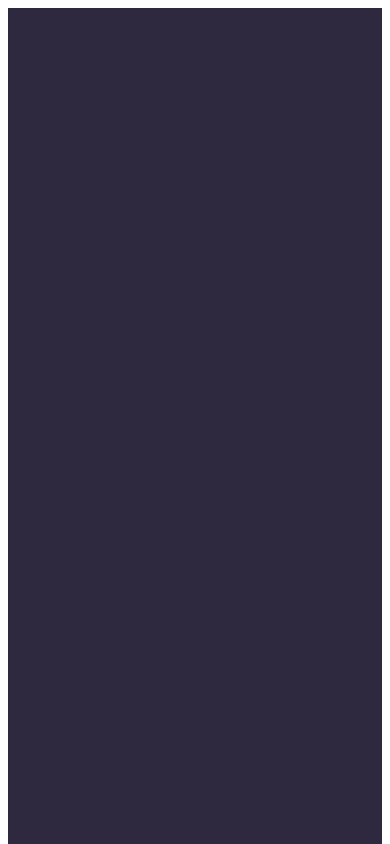
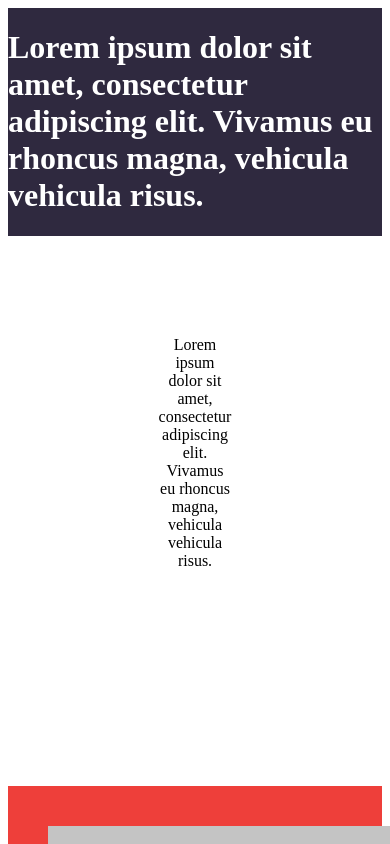
Before and after one commit to catI538/Formadito, a plain HTML site: page index.html in a window 390 px wide. Shown: the top 844 px of the page. Drawn offline with Linux system fonts and the light colour scheme.

Commit message:
responsive

```diff
--- a/css/home.css
+++ b/css/home.css
@@ -1,25 +1,43 @@
 .grid-container {
   display: grid;
   grid-template-columns: repeat(4, 1fr);
-  grid-template-rows: repeat(3, 1fr);
-  gap: 1px 1px;
-  grid-template-areas: "titulo titulo titulo titulo" "centro centro centro centro" "footer footer footer footer";
+  grid-template-rows: min-max(100px, auto);
+  column-gap: none;
+  row-gap: none;
+  grid-template-areas: "titulo titulo titulo titulo"  "blanco blanco blanco blanco"  "centro centro centro centro" "footer footer footer footer";
 }
 
 .titulo { grid-area: titulo;
 background-color: #2F293F; }
 
+h1{
+  color: #FFFFFF;
+}
 
+.blanco{ display: grid;
+  grid-area: blanco;
+  grid-template-columns: 0.6fr 1.8fr 0.6fr;
+  grid-template-rows: min-max(100px, auto);
+  column-gap: none;
+  row-gap: none;
+  grid-template-areas: ". circulos ." ;
+}
+
+.circulos { grid-area: circulos;
+text-align: center;
+padding: 100px;}
 
 .centro {
   margin-top: 100px;
   display: grid;
   grid-template-columns: 0.3fr 2.4fr 0.3fr;
-  grid-template-rows: 1fr;
-  gap: 1px 1px;
+  grid-template-rows: min-max(100px, auto);
+  column-gap: none;
+  row-gap: none;
   grid-template-areas: ". dos .";
   grid-area: centro;
   background-color: #EE3F3A;
+
 
 }
 .dos { grid-area: dos;
@@ -38,4 +56,7 @@ padding: 40px;
 
 .footer { grid-area: footer;
   background-color: #2F293F;
+  min-height: 100px;
+  column-gap: none;
+  row-gap: none;
  }
--- a/index.html
+++ b/index.html
@@ -9,7 +9,15 @@
 </head>
 <body>
 	  <div class="grid-container">
-		<div class="titulo"></div>
+		<div class="titulo">
+			<h1>Lorem ipsum dolor sit amet, consectetur adipiscing elit. Vivamus eu rhoncus magna, vehicula vehicula risus.</h1>
+		</div>
+		<div class="blanco">
+			<div class="circulos"
+			<p>Lorem ipsum dolor sit amet, consectetur adipiscing elit. Vivamus eu rhoncus magna, vehicula vehicula risus.</p>
+			</div>
+		</div>
+
 		<div class="centro">
 		    <div class="dos">
 					<img id="izq"src="imagenes/Rectangle 932.png" width="400" height="400">
@@ -23,9 +31,11 @@
 					<img id="izq"src="imagenes/Rectangle 932.png" width="400" height="400">
 					<p id="der">Lorem ipsum dolor sit amet, consectetur adipiscing elit. Vivamus eu rhoncus magna, vehicula vehicula risus. Ut pellentesque consequat nibh ut scelerisque. Sed non vestibulum elit. Phasellus non consectetur purus. Integer fringilla quis nibh eget semper. Ut vulputate iaculis bibendum. Aenean in pulvinar urna. Nunc auctor arcu mauris, ac sagittis tellus ornare non. Nullam interdum, magna id venenatis sollicitudin, felis sapien fermentum neque, quis porttitor nibh massa sed nulla. Curabitur egestas aliquet purus quis vestibulum. Sed sit amet condimentum lectus. Vestibulum luctus sollicitudin diam in auctor.</p>
 					<p id="der">Lorem ipsum dolor sit amet, consectetur adipiscing elit. Vivamus eu rhoncus magna, vehicula vehicula risus. Ut pellentesque consequat nibh ut scelerisque. Sed non vestibulum elit. Phasellus non consectetur purus. Integer fringilla quis nibh eget semper. Ut vulputate iaculis bibendum. Aenean in pulvinar urna. Nunc auctor arcu mauris, ac sagittis tellus ornare non. Nullam interdum, magna id venenatis sollicitudin, felis sapien fermentum neque, quis porttitor nibh massa sed nulla. Curabitur egestas aliquet purus quis vestibulum. Sed sit amet condimentum lectus. Vestibulum luctus sollicitudin diam in auctor.</p>
-
-				</div>
-		<div class="footer"></div>
+			</div>
+		</div>
+		<div class="footer">
+			<p>Lorem ipsum dolor sit amet, consectetur adipiscing elit. Vivamus eu rhoncus magna, vehicula vehicula risus.</p>
+		</div>
 	  </div>
 </body>
 </html>
```
